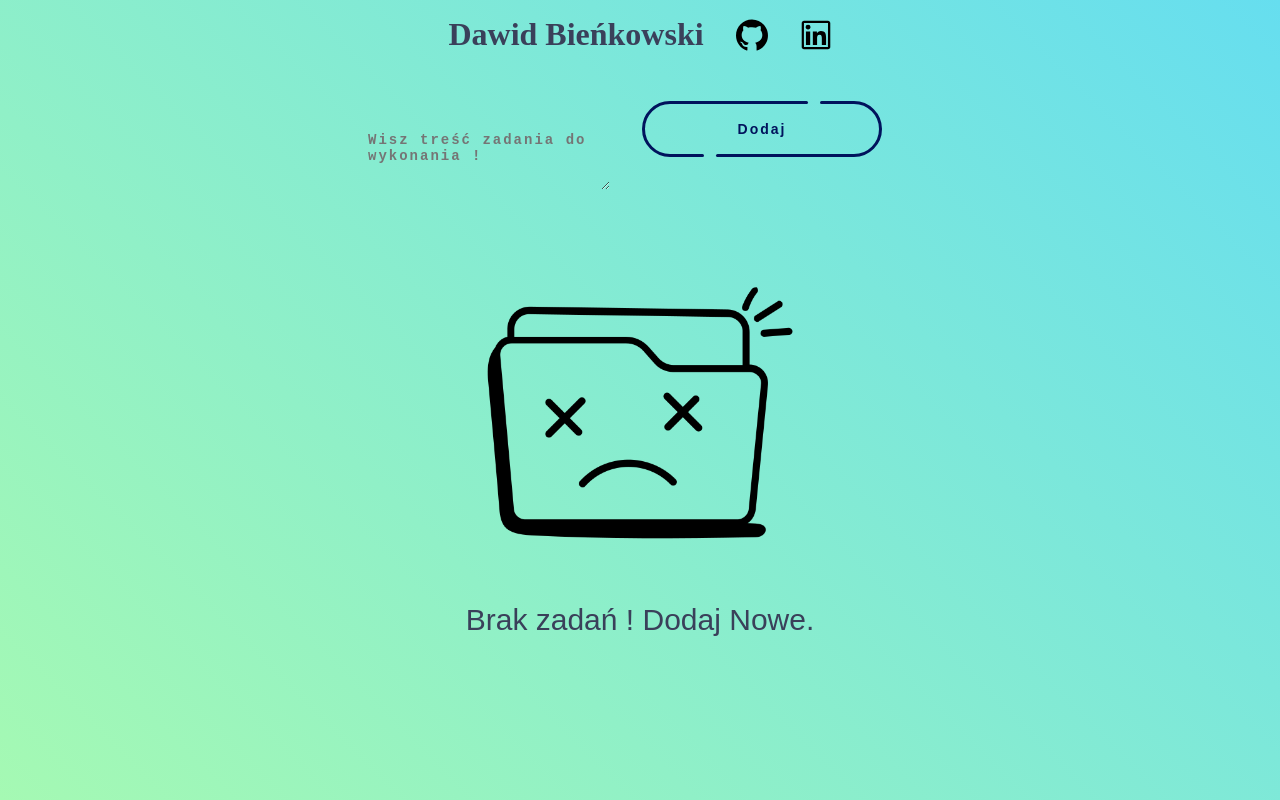
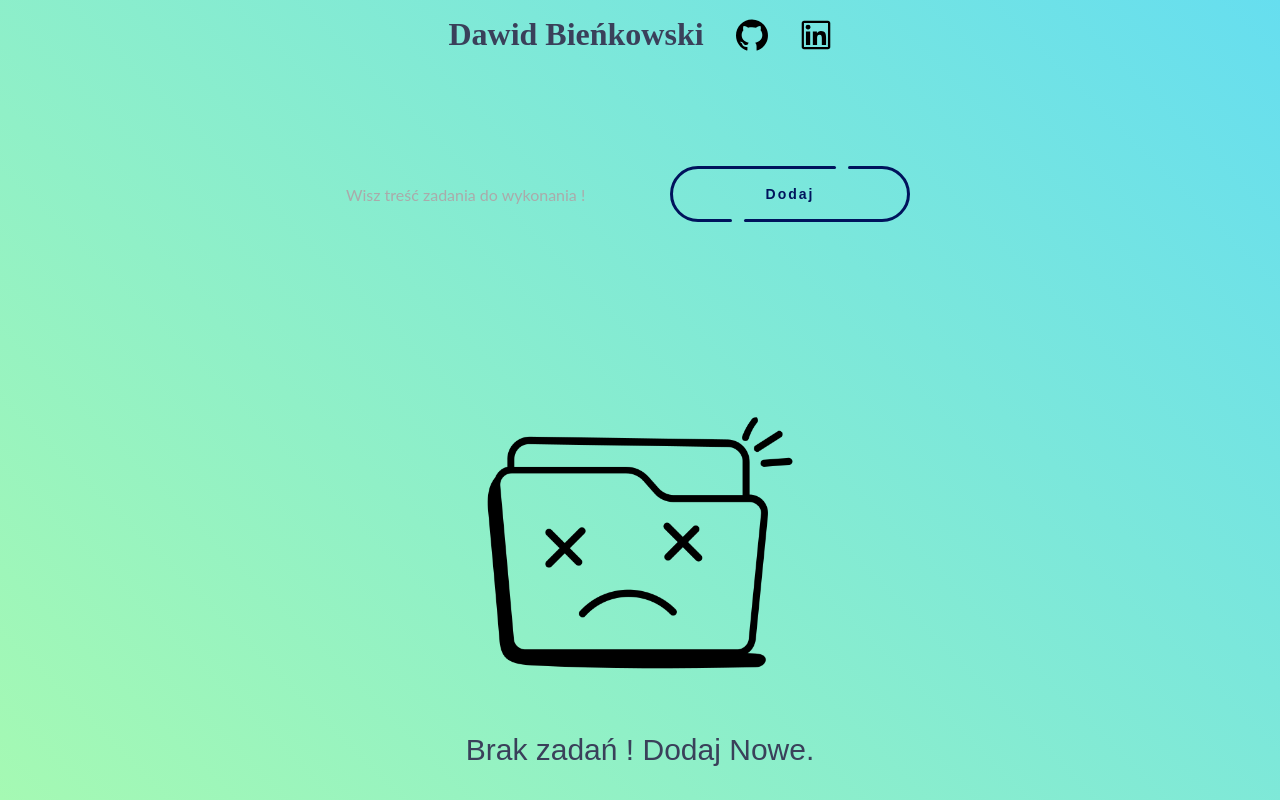
Before and after one commit to marksoft92/to-do-simply-ts-app, a React (Create React App) app: page / in a window 1280 px wide. Built offline with nearby package versions, Linux system fonts and the light colour scheme; the HTML template or start-up script is replaced by a standard one.

Commit message:
new styles for input animated

```diff
--- a/src/assets/styles/components/formControls/textArea.module.scss
+++ b/src/assets/styles/components/formControls/textArea.module.scss
@@ -52,3 +52,60 @@
 
 }
 }
+
+
+
+
+.main{
+  width: 300px;
+  height: 50px;
+  margin: 100px auto;
+  outline: none;
+  position: relative;
+  background: none;
+}
+
+.input{
+  position: relative;
+    z-index: 999;
+  width: 100%;
+  height: 100%;
+  border: none;
+  color: #333333;
+  padding-left: 10px;
+  font-family: tahoma;
+  font-size: 17px;
+  outline: none;
+  background: none;
+}
+
+  .main .place{
+  position: absolute;
+  background: none;
+  color: #AAA;
+  transition: 0.2s ease;
+  top: 14px;
+  left: 6px;
+  border-radius: 3px;
+  padding: 2px;
+}
+
+  .input:focus + .place{
+   top: -10px;
+   background: #ffcb66;
+   font-size: 14px;
+   color: #000;
+}
+
+  .main .bor{
+  display: block;
+  width: 0;
+  height: 3px;
+  background: #ffcb66;
+  margin: auto;
+  transition: 0.2s ease;
+}
+
+ .input:focus ~ .bor{
+  width: 100%;
+}
--- a/src/components/FormControler/textarea.tsx
+++ b/src/components/FormControler/textarea.tsx
@@ -2,7 +2,7 @@ import React, { FC, ChangeEvent } from "react";
 import styles from "../../assets/styles/components/formControls/textArea.module.scss"
 interface TextAreaProps {
   value: string;
-  onHandleChange: (event: ChangeEvent<HTMLTextAreaElement>) => void;
+  onHandleChange: (event: ChangeEvent<HTMLInputElement>) => void;
   className?: string;
   placeholder?: string;
 }
@@ -10,12 +10,15 @@ interface TextAreaProps {
 const TextArea: FC<TextAreaProps> = ({ value, onHandleChange, placeholder, className }) => {
   return (
     <div className={`pos-relative`}>
-      <textarea
-        value={value}
-        className={`${styles["textarea"]} ${className}`}
-        onChange={onHandleChange}
-        placeholder={placeholder}
-      ></textarea>
+      <div className={styles.main}>
+        <input
+          value={value}
+          className={styles.input}
+          onChange={onHandleChange}
+        />
+        <span className={styles.place}>{placeholder}</span>
+        <span className={styles.bor}></span>
+      </div>
     </div>
   );
 };
--- a/src/containers/Task/Form/newTaskForm.effect.ts
+++ b/src/containers/Task/Form/newTaskForm.effect.ts
@@ -15,7 +15,7 @@ const NewTaskFormLogic = () => {
     const dispatch = useDispatch();
     const [values, setValues] = useState(defaultValues);
 
-    const handleTextChange = useCallback((event: ChangeEvent<HTMLTextAreaElement>) => {
+    const handleTextChange = useCallback((event: ChangeEvent<HTMLInputElement>) => {
         const { category, icon } = findCategoryByKeywords(event.target.value);
         setValues({
             ...values,
```
